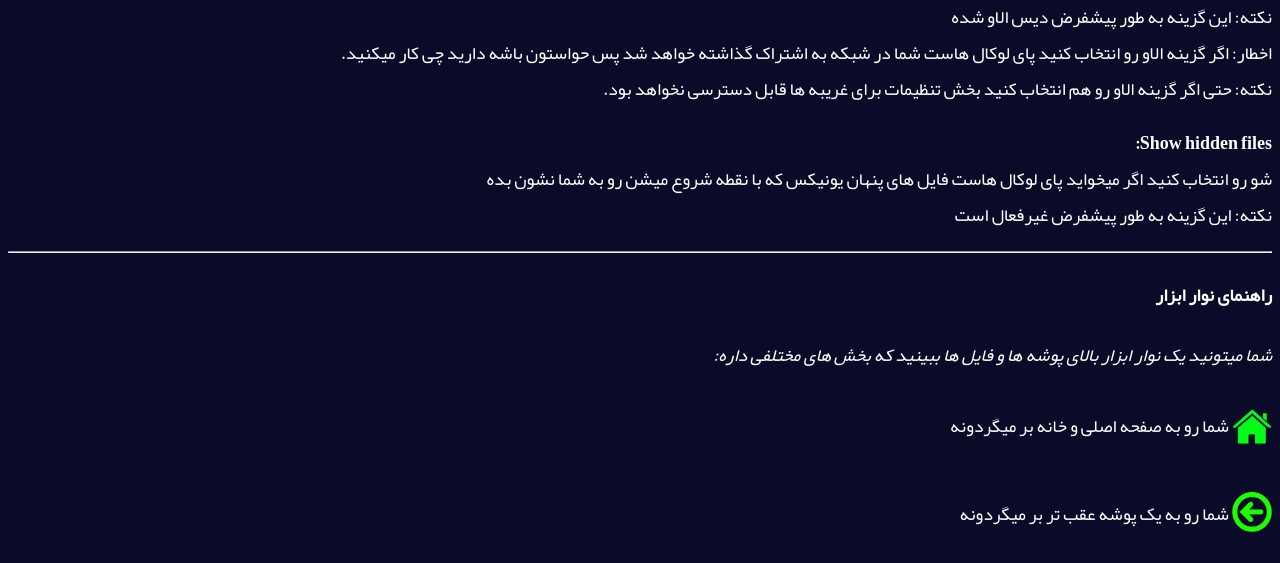
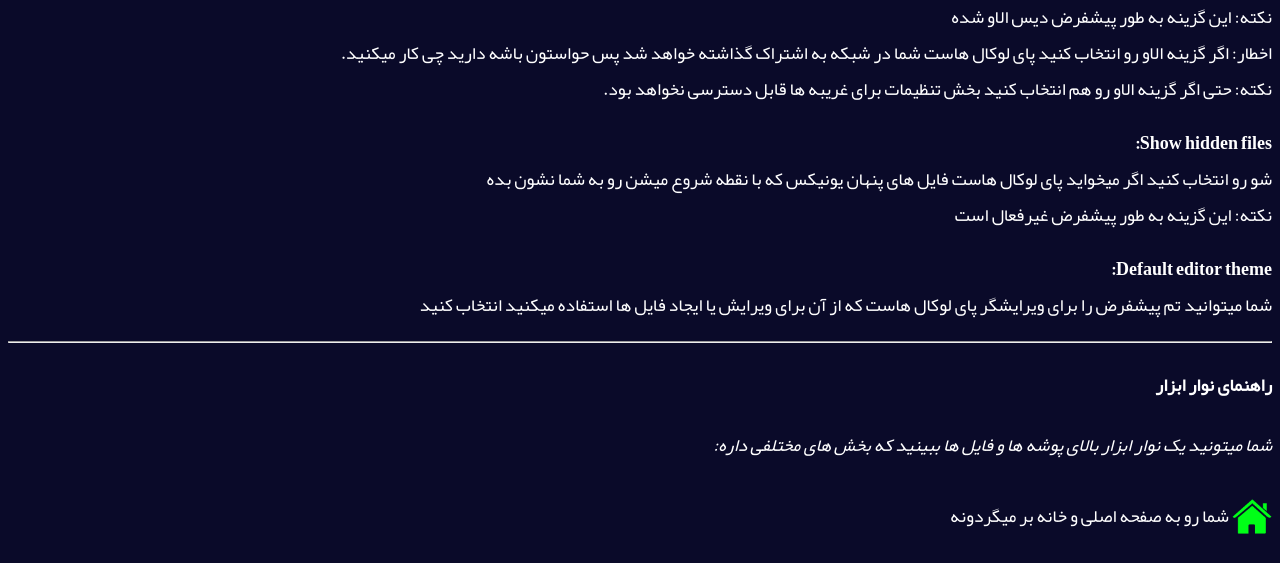
Before and after one commit to AmirTheFree/pylocalhost, a Python web app: template templates/komak.html in a window 1280 px wide. Shown: the part 1099-1662 px from the top of the page. Run offline with Jinja, Linux system fonts and the light colour scheme; the template is opened without the code that fills it, so the values that code supplies are empty.

Commit message:
Added choose default editor theme guid + Improved editor size

```diff
--- a/static/script/editor.js
+++ b/static/script/editor.js
@@ -9,6 +9,8 @@ var editor = CodeMirror.fromTextArea(document.getElementById('content'),{
     mode: langs[document.getElementById('type').options.selectedIndex],
     lineWrapping: true
 });
+
+editor.setSize('auto',330);
 
 document.getElementById('type').addEventListener('change', function () {
     editor.setOption('mode', langs[document.getElementById('type').options.selectedIndex])
--- a/templates/editor.html
+++ b/templates/editor.html
@@ -54,7 +54,6 @@
         <br>
         {{ form.content }}
         <br>
-        <br>
         <center>
             <input type="submit" value="Save">
         </center>
--- a/templates/help.html
+++ b/templates/help.html
@@ -65,6 +65,11 @@
         Select Show option if you want Pylocalhost to show Unix hidden files (starting with . )
         <br>
         NOTE: This option is disabled by default
+    </p>
+    <p>
+        <b>Default editor theme:</b>
+        <br>
+        You can choose the default theme for PyLH editor (for editing & creating files)
     </p>
     <hr>
     <h4>Toolbar guid</h4>
--- a/templates/komak.html
+++ b/templates/komak.html
@@ -54,6 +54,11 @@
         شو رو انتخاب کنید اگر میخواید پای لوکال هاست فایل های پنهان یونیکس که با نقطه شروع میشن رو به شما نشون بده
         <br>
         نکته: این گزینه به طور پیشفرض غیرفعال است
+    </p>
+    <p>
+        <b>Default editor theme:</b>
+        <br>
+        شما میتوانید تم پیشفرض را برای ویرایشگر پای لوکال هاست که از آن برای ویرایش یا ایجاد فایل ها استفاده میکنید انتخاب کنید
     </p>
     <hr>
     <h4>راهنمای نوار ابزار</h4>
```
